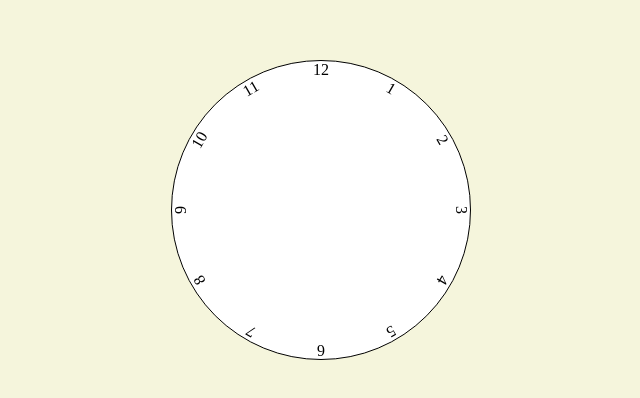
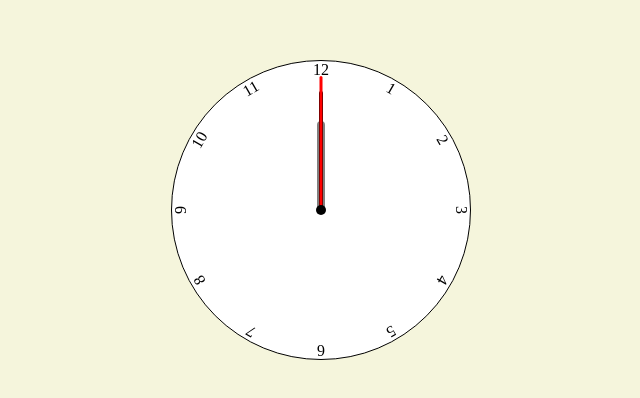
Before and after one commit to abhijithpr123/clock, a plain HTML site: page index.html in a window 1280 px wide. Shown: the part 190-588 px from the top of the page, without its empty margins (319-959 px from the left). Drawn offline with Linux system fonts and the light colour scheme.

Commit message:
css completed

```diff
--- a/index.css
+++ b/index.css
@@ -38,3 +38,46 @@
 .num10{--rotation:300deg;}
 .num11{--rotation:330deg;}
 .num12{--rotation:360deg;}
+
+.hand{
+    --rotation:0;
+    position: absolute;
+    width: 10px;
+    height: 40%;
+    left: 50%;
+    bottom: 50%;
+    border-top-left-radius: 20px;
+    border-top-right-radius: 20px;
+    background-color: black;
+    transform-origin: bottom;
+    z-index: 10;
+    transform:translateX(-50%) rotate(calc(var(--rotation)*1deg));
+}
+
+.sec{
+    width: 3px;
+    height: 45%;
+    background-color: red;
+}
+.min{
+    width: 4px;
+    height: 40%;
+    background-color: black;
+}
+.hour{
+    width: 8px;
+    height: 30%;
+    background-color: gray;
+}
+.clock::after{
+    content: '';
+    width: 10px;
+    height: 10px;
+    background-color: black;
+    position: absolute;
+    left: 50%;
+    top: 50%;
+    transform: translate(-50%,-50%);
+    z-index: 11;
+    border-radius: 50%;
+}
```
